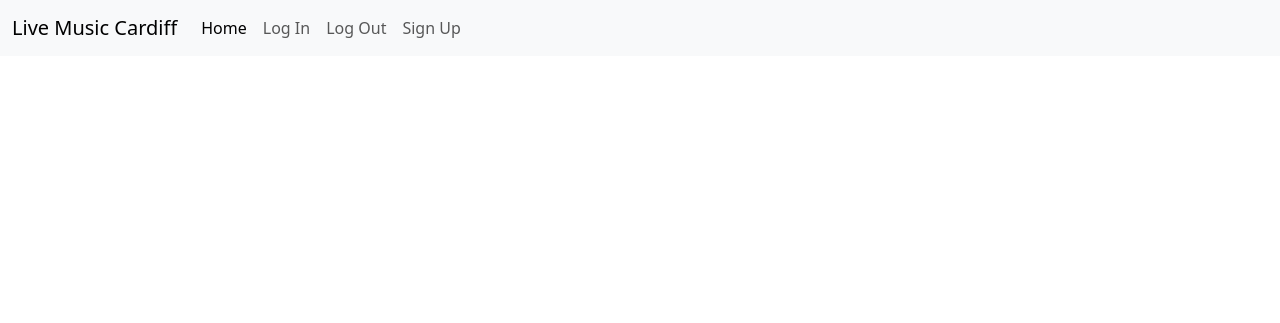
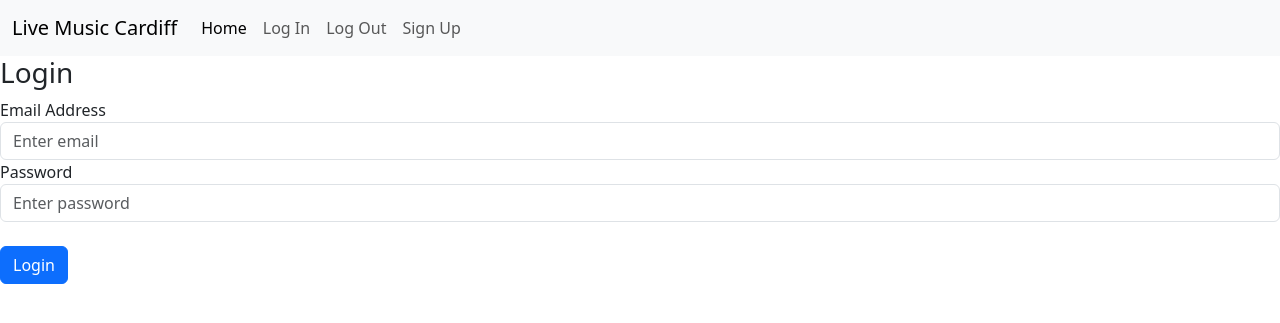
Before and after one commit to siondawson/milestone-project-3, a Flask app: template live_music_cardiff/templates/login.html in a window 1280 px wide. Shown: the top 323 px of the page. Run offline with Flask 3, Linux system fonts and the light colour scheme; the template is opened without the code that fills it, so the values that code supplies are empty.

Commit message:
add login html structure

```diff
--- a/live_music_cardiff/templates/base.html
+++ b/live_music_cardiff/templates/base.html
@@ -23,7 +23,7 @@
                             <a class="nav-link active" aria-current="page" href="{{ url_for('home') }}">Home</a>
                         </li>
                         <li class="nav-item">
-                            <a class="nav-link" href="#">Log In</a>
+                            <a class="nav-link" href="{{ url_for('login') }}">Log In</a>
                         </li>
                         <li class="nav-item">
                             <a class="nav-link" href="#">Log Out</a>
--- a/live_music_cardiff/templates/home.html
+++ b/live_music_cardiff/templates/home.html
@@ -1,5 +1,5 @@
 {% extends "base.html" %}
 
 {% block content %}
-<h1>hello</h1>
+<h1>Live Music Cardiff</h1>
 {% endblock %}
--- a/live_music_cardiff/templates/login.html
+++ b/live_music_cardiff/templates/login.html
@@ -2,4 +2,18 @@
 
 {% block content %}
 
+<form>
+    <h3>Login</h3>
+    <div class="form-group">
+        <label for="email">Email Address</label>
+        <input type="email" class="form-control" id="email" name="email" placeholder="Enter email" />
+    </div>
+    <div class="form-group">
+        <label for="password">Password</label>
+        <input type="password" class="form-control" id="password" name="password1" placeholder="Enter password" />
+    </div>
+    <br />
+    <button type="submit" class="btn btn-primary">Login</button>
+</form>
+
 {% endblock %}
```
Also changed, not shown: live_music_cardiff/auth.py (added, +17 -0 lines), live_music_cardiff/routes.py (+6 -1 lines), live_music_cardiff/templates/sign_up.html (+5 -3 lines).
